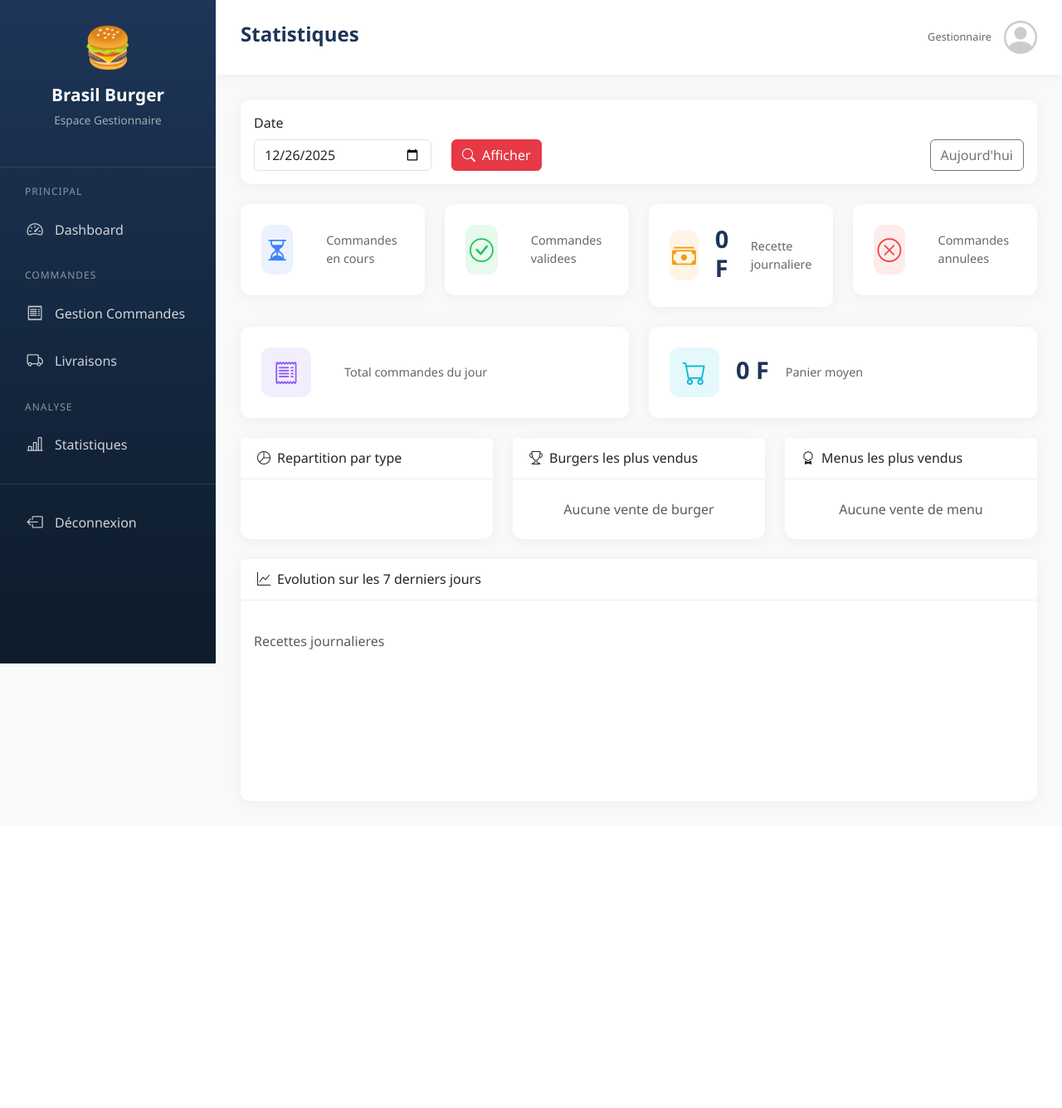
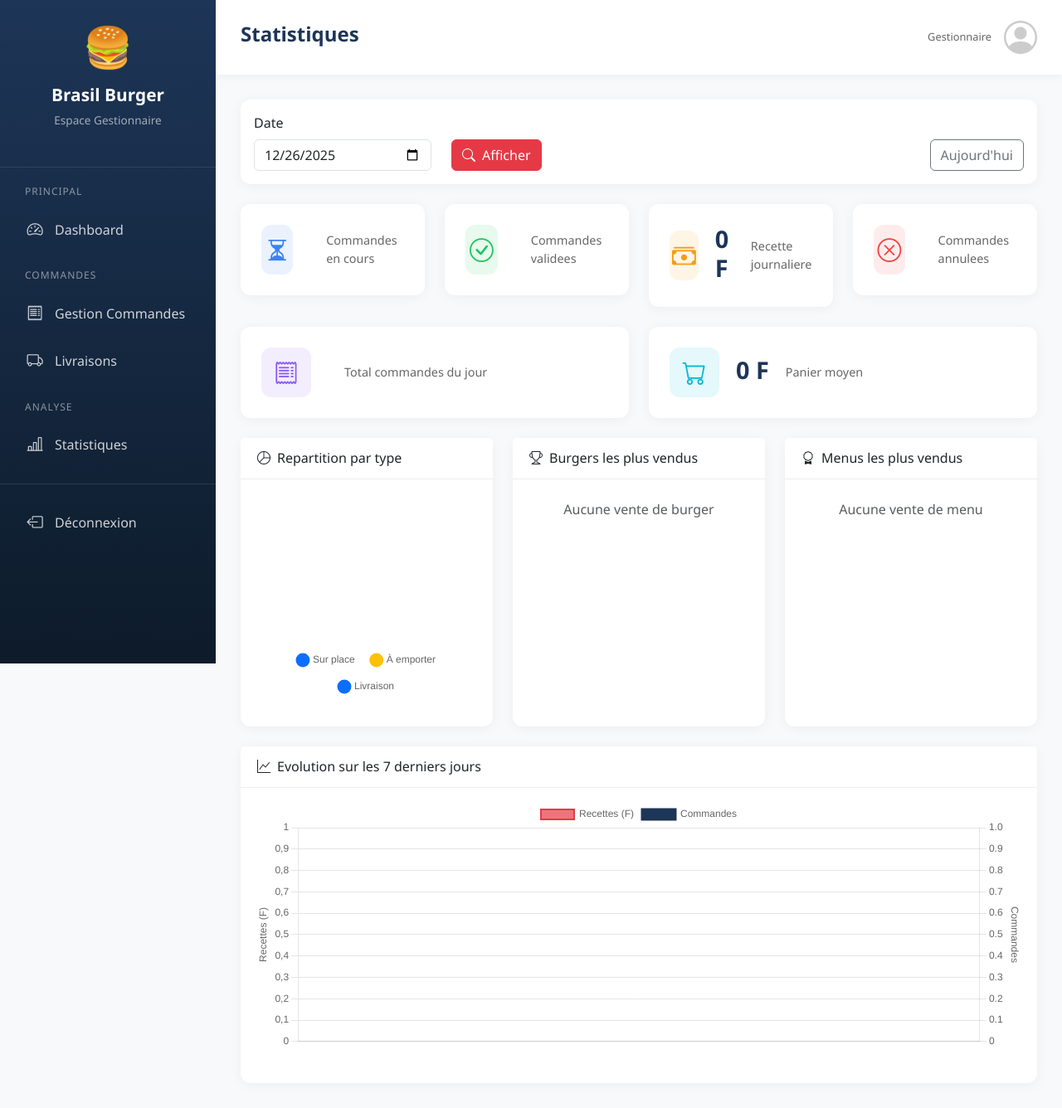
Before and after one commit to eguidi32/L3-ProjetSemestre1, a Symfony app: template templates/gestionnaire/statistique/index.html.twig in a window 1280 px wide. Shown: the whole page at 83% size. Before the commit the page ends 969 px from the top, so only its background shows below. Run offline with Twig, Linux system fonts and the light colour scheme; the template is opened without the code that fills it, so the values that code supplies are empty; some libraries are stand-ins or nearby versions.

Commit message:
Ajout Chart.js avec camembert repartition et graphique evolution hebdomadaire

```diff
--- a/templates/gestionnaire/base.html.twig
+++ b/templates/gestionnaire/base.html.twig
@@ -345,6 +345,8 @@
 
     <!-- Bootstrap JS -->
     <script src="https://cdn.jsdelivr.net/npm/bootstrap@5.3.2/dist/js/bootstrap.bundle.min.js"></script>
+    <!-- Chart.js -->
+    <script src="https://cdn.jsdelivr.net/npm/chart.js@4.4.1/dist/chart.umd.min.js"></script>
     {% block javascripts %}{% endblock %}
 </body>
 </html>
--- a/templates/gestionnaire/statistique/index.html.twig
+++ b/templates/gestionnaire/statistique/index.html.twig
@@ -100,22 +100,20 @@
                 <h6 class="mb-0"><i class="bi bi-pie-chart me-2"></i>Repartition par type</h6>
             </div>
             <div class="card-body">
-                {% set totalType = commandesParType.SUR_PLACE.total + commandesParType.A_EMPORTER.total + commandesParType.LIVRAISON.total %}
-
-                {% for key, data in commandesParType %}
-                <div class="mb-3">
-                    <div class="d-flex justify-content-between mb-1">
-                        <span>{{ data.label }}</span>
-                        <span><strong>{{ data.total }}</strong> ({{ data.montant|number_format(0, ',', ' ') }} F)</span>
+                <div style="position: relative; height: 250px;">
+                    <canvas id="chartRepartition"></canvas>
+                </div>
+                <div class="mt-3">
+                    {% for key, data in commandesParType %}
+                    <div class="d-flex justify-content-between small mb-1">
+                        <span>
+                            <span class="badge {% if key == 'SUR_PLACE' %}bg-primary{% elseif key == 'A_EMPORTER' %}bg-warning{% else %}bg-success{% endif %}">{{ data.total }}</span>
+                            {{ data.label }}
+                        </span>
+                        <span class="text-muted">{{ data.montant|number_format(0, ',', ' ') }} F</span>
                     </div>
-                    <div class="progress" style="height: 10px;">
-                        {% set percent = totalType > 0 ? (data.total / totalType * 100) : 0 %}
-                        <div class="progress-bar
-                            {% if key == 'SUR_PLACE' %}bg-primary{% elseif key == 'A_EMPORTER' %}bg-warning{% else %}bg-success{% endif %}"
-                             style="width: {{ percent }}%"></div>
-                    </div>
+                    {% endfor %}
                 </div>
-                {% endfor %}
             </div>
         </div>
     </div>
@@ -193,12 +191,18 @@
         <h6 class="mb-0"><i class="bi bi-graph-up me-2"></i>Evolution sur les 7 derniers jours</h6>
     </div>
     <div class="card-body">
-        <div class="table-responsive">
-            <table class="table table-bordered text-center">
+        <!-- Graphique Chart.js -->
+        <div style="position: relative; height: 300px;">
+            <canvas id="chartEvolution"></canvas>
+        </div>
+
+        <!-- Tableau récapitulatif -->
+        <div class="table-responsive mt-4">
+            <table class="table table-sm table-bordered text-center">
                 <thead class="table-light">
                     <tr>
                         {% for jour in evolution %}
-                        <th>{{ jour.date }}<br><small class="text-muted">{{ jour.jour }}</small></th>
+                        <th><small>{{ jour.date }}<br>{{ jour.jour }}</small></th>
                         {% endfor %}
                     </tr>
                 </thead>
@@ -206,45 +210,158 @@
                     <tr>
                         {% for jour in evolution %}
                         <td>
-                            <strong>{{ jour.commandes }}</strong><br>
-                            <small class="text-muted">cmd</small>
-                        </td>
-                        {% endfor %}
-                    </tr>
-                    <tr>
-                        {% for jour in evolution %}
-                        <td>
-                            <strong class="text-success">{{ jour.recette|number_format(0, ',', ' ') }}</strong><br>
-                            <small class="text-muted">F</small>
+                            <strong>{{ jour.commandes }}</strong> cmd<br>
+                            <small class="text-success">{{ jour.recette|number_format(0, ',', ' ') }} F</small>
                         </td>
                         {% endfor %}
                     </tr>
                 </tbody>
             </table>
         </div>
-
-        <!-- Graphique simple en barres CSS -->
-        <div class="mt-4">
-            <h6 class="text-muted mb-3">Recettes journalieres</h6>
-            <div class="d-flex align-items-end justify-content-between" style="height: 150px;">
-                {% set maxRecette = 1 %}
-                {% for jour in evolution %}
-                    {% if jour.recette > maxRecette %}
-                        {% set maxRecette = jour.recette %}
-                    {% endif %}
-                {% endfor %}
-
-                {% for jour in evolution %}
-                {% set height = maxRecette > 0 ? (jour.recette / maxRecette * 100) : 0 %}
-                <div class="text-center" style="flex: 1; padding: 0 5px;">
-                    <div class="bg-primary rounded-top mx-auto"
-                         style="width: 40px; height: {{ height }}%; min-height: 5px;"
-                         title="{{ jour.recette|number_format(0, ',', ' ') }} F"></div>
-                    <small class="text-muted d-block mt-2">{{ jour.date }}</small>
-                </div>
-                {% endfor %}
-            </div>
-        </div>
     </div>
 </div>
 {% endblock %}
+
+{% block javascripts %}
+<script>
+document.addEventListener('DOMContentLoaded', function() {
+    // Graphique Camembert - Répartition par type
+    const ctxRepartition = document.getElementById('chartRepartition');
+    if (ctxRepartition) {
+        new Chart(ctxRepartition, {
+            type: 'doughnut',
+            data: {
+                labels: ['Sur place', 'À emporter', 'Livraison'],
+                datasets: [{
+                    data: [
+                        {{ commandesParType.SUR_PLACE.total }},
+                        {{ commandesParType.A_EMPORTER.total }},
+                        {{ commandesParType.LIVRAISON.total }}
+                    ],
+                    backgroundColor: [
+                        '#0d6efd',
+                        '#ffc107',
+                        '#198754'
+                    ],
+                    borderWidth: 0
+                }]
+            },
+            options: {
+                responsive: true,
+                maintainAspectRatio: false,
+                plugins: {
+                    legend: {
+                        position: 'bottom',
+                        labels: {
+                            padding: 20,
+                            usePointStyle: true
+                        }
+                    },
+                    tooltip: {
+                        callbacks: {
+                            label: function(context) {
+                                const label = context.label || '';
+                                const value = context.raw || 0;
+                                const total = context.dataset.data.reduce((a, b) => a + b, 0);
+                                const percentage = total > 0 ? Math.round((value / total) * 100) : 0;
+                                return label + ': ' + value + ' (' + percentage + '%)';
+                            }
+                        }
+                    }
+                }
+            }
+        });
+    }
+
+    // Graphique Barres/Ligne - Evolution 7 jours
+    const ctxEvolution = document.getElementById('chartEvolution');
+    if (ctxEvolution) {
+        new Chart(ctxEvolution, {
+            type: 'bar',
+            data: {
+                labels: [{% for jour in evolution %}'{{ jour.date }} {{ jour.jour }}'{{ loop.last ? '' : ',' }}{% endfor %}],
+                datasets: [
+                    {
+                        label: 'Recettes (F)',
+                        data: [{% for jour in evolution %}{{ jour.recette }}{{ loop.last ? '' : ',' }}{% endfor %}],
+                        backgroundColor: 'rgba(230, 57, 70, 0.7)',
+                        borderColor: '#e63946',
+                        borderWidth: 2,
+                        borderRadius: 5,
+                        yAxisID: 'y'
+                    },
+                    {
+                        label: 'Commandes',
+                        data: [{% for jour in evolution %}{{ jour.commandes }}{{ loop.last ? '' : ',' }}{% endfor %}],
+                        type: 'line',
+                        borderColor: '#1d3557',
+                        backgroundColor: '#1d3557',
+                        tension: 0.3,
+                        pointRadius: 5,
+                        pointHoverRadius: 7,
+                        yAxisID: 'y1'
+                    }
+                ]
+            },
+            options: {
+                responsive: true,
+                maintainAspectRatio: false,
+                interaction: {
+                    mode: 'index',
+                    intersect: false
+                },
+                plugins: {
+                    legend: {
+                        position: 'top'
+                    },
+                    tooltip: {
+                        callbacks: {
+                            label: function(context) {
+                                let label = context.dataset.label || '';
+                                if (label) {
+                                    label += ': ';
+                                }
+                                if (context.datasetIndex === 0) {
+                                    label += new Intl.NumberFormat('fr-FR').format(context.raw) + ' F';
+                                } else {
+                                    label += context.raw;
+                                }
+                                return label;
+                            }
+                        }
+                    }
+                },
+                scales: {
+                    y: {
+                        type: 'linear',
+                        display: true,
+                        position: 'left',
+                        title: {
+                            display: true,
+                            text: 'Recettes (F)'
+                        },
+                        ticks: {
+                            callback: function(value) {
+                                return new Intl.NumberFormat('fr-FR').format(value);
+                            }
+                        }
+                    },
+                    y1: {
+                        type: 'linear',
+                        display: true,
+                        position: 'right',
+                        title: {
+                            display: true,
+                            text: 'Commandes'
+                        },
+                        grid: {
+                            drawOnChartArea: false
+                        }
+                    }
+                }
+            }
+        });
+    }
+});
+</script>
+{% endblock %}
```
